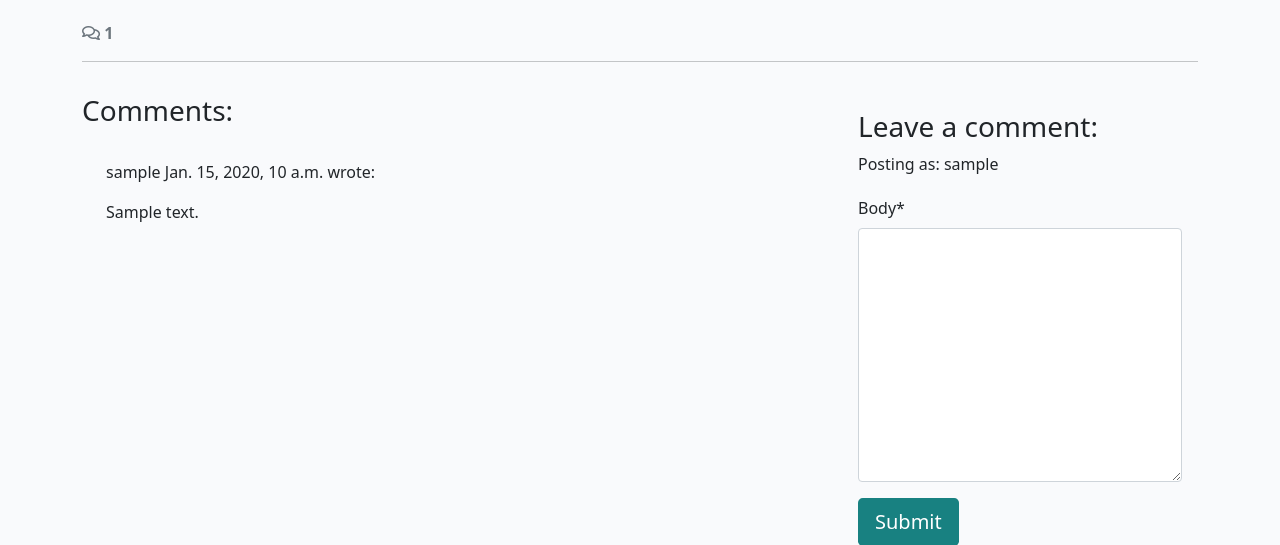
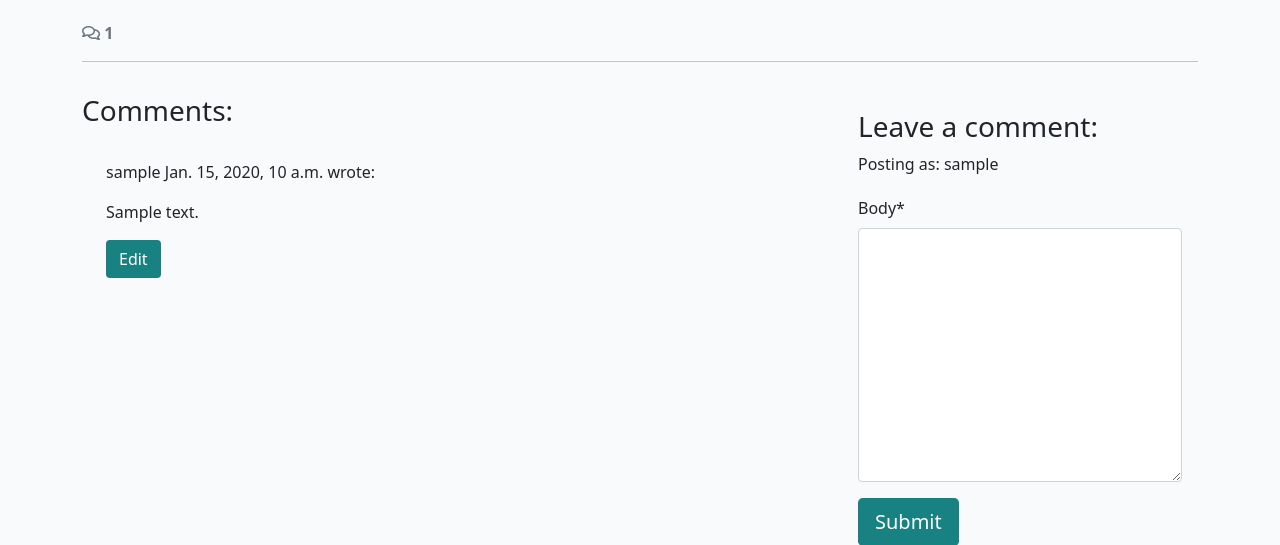
Before and after one commit to niraj-sachania/django-blog, a Django app: a page that uses blog/templates/blog/post_detail.html in a window 1280 px wide. Shown: the part 517-1062 px from the top of the page. Run offline with Django 4.2, Linux system fonts and the light colour scheme; a user stored in the database is signed in; tables that the repository leaves empty hold one stand-in row (values such as "Sample post"); some libraries are stand-ins or nearby versions.

Commit message:
feat: add view, url and button to edit a comment

```diff
--- a/blog/templates/blog/post_detail.html
+++ b/blog/templates/blog/post_detail.html
@@ -74,6 +74,11 @@
               {% if not comment.approved and comment.author == user %}
                 <p class="approval">This comment is awaiting approval</p>
               {% endif %}
+              {% if user.is_authenticated and comment.author == user %}
+                <button class="btn btn-edit" comment_id="{{ comment.id }}">
+                  Edit
+                </button>
+              {% endif %}
             </div>
             <!-- Our for loop ends here -->
           {% endfor %}
--- a/blog/urls.py
+++ b/blog/urls.py
@@ -4,4 +4,6 @@ from django.urls import path
 urlpatterns = [
     path('', views.PostList.as_view(), name='home'),
     path('<slug:slug>/', views.post_detail, name='post_detail'),
+    path('<slug:slug>/edit_comment/<int:comment_id>',
+         views.comment_edit, name='comment_edit'),
 ]
--- a/blog/views.py
+++ b/blog/views.py
@@ -1,7 +1,8 @@
-from django.shortcuts import render, get_object_or_404
+from django.shortcuts import render, get_object_or_404, reverse
 from django.views import generic
 from django.contrib import messages
-from .models import Post
+from django.http import HttpResponseRedirect
+from .models import Post, Comment
 from .forms import CommentForm
 
 # Create your views here.
@@ -61,3 +62,27 @@ def post_detail(request, slug):
             "comment_form": comment_form,
         },
     )
+
+
+def comment_edit(request, slug, comment_id):
+    """
+    view to edit comments
+    """
+    if request.method == "POST":
+
+        queryset = Post.objects.filter(status=1)
+        post = get_object_or_404(queryset, slug=slug)
+        comment = get_object_or_404(Comment, pk=comment_id)
+        comment_form = CommentForm(data=request.POST, instance=comment)
+
+        if comment_form.is_valid() and comment.author == request.user:
+            comment = comment_form.save(commit=False)
+            comment.post = post
+            comment.approved = False
+            comment.save()
+            messages.add_message(request, messages.SUCCESS, 'Comment Updated!')
+        else:
+            messages.add_message(request, messages.ERROR,
+                                 'Error updating comment!')
+
+    return HttpResponseRedirect(reverse('post_detail', args=[slug]))
```
